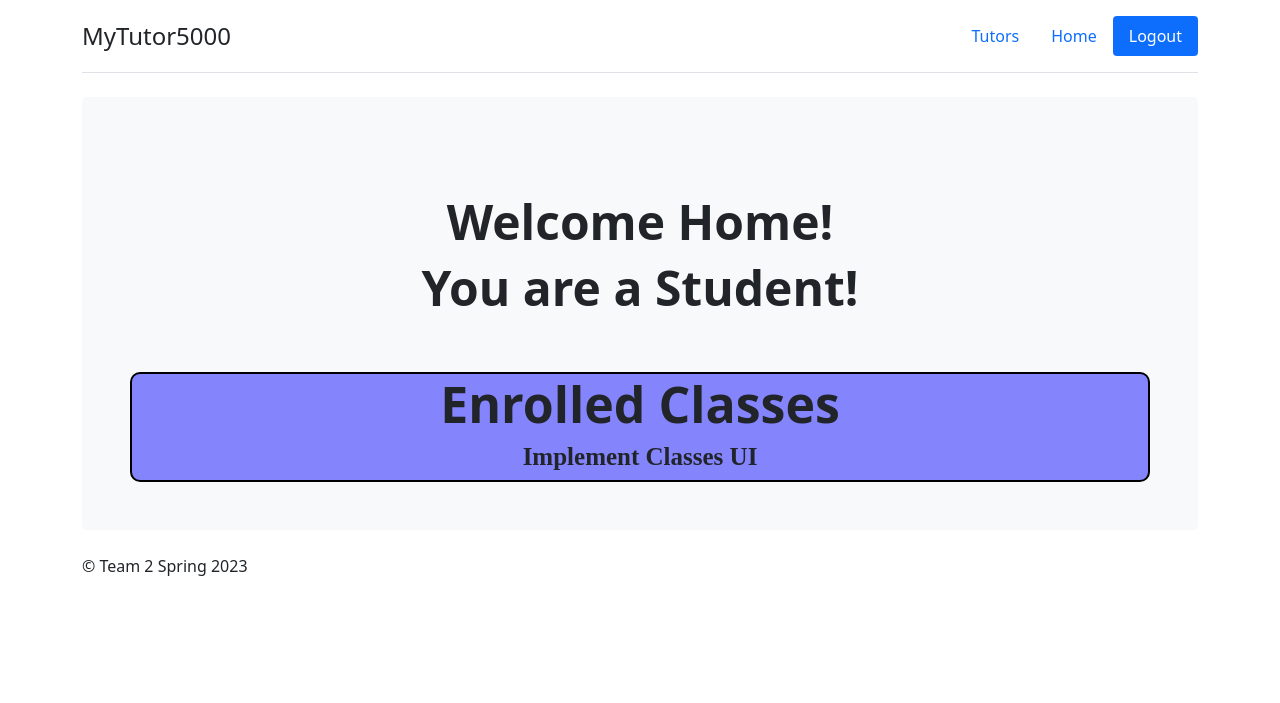
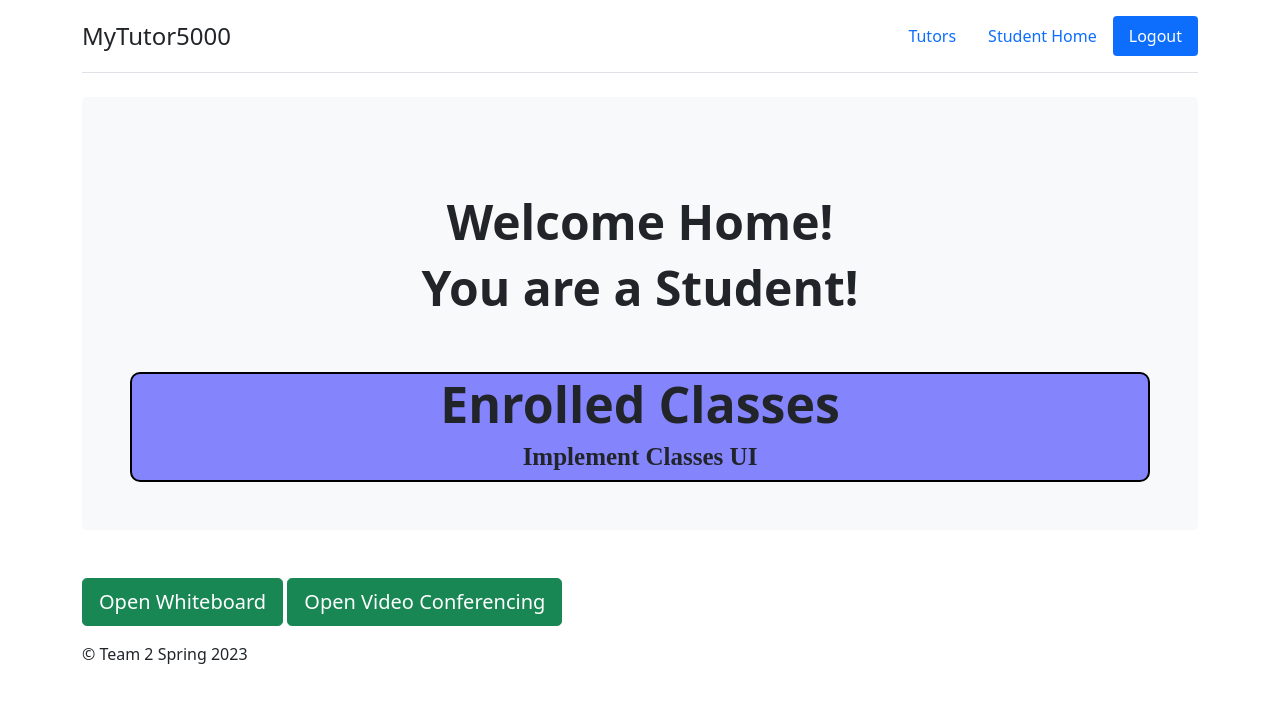
Before and after one commit to Varun-Rallabandi/CS471, a Flask app: page /studenthome in a window 1280 px wide. Shown: the top 703 px of the page. Run offline with Flask 3, Linux system fonts and the light colour scheme; the visitor is signed in with stand-in values (Sample User, id 1).

Commit message:
cleaned up links and buttons to connect and some text

```diff
--- a/app.py
+++ b/app.py
@@ -48,7 +48,7 @@ app = Flask(__name__)
 mysql = MySQL()
 # MySQL configurations
 app.config['MYSQL_DATABASE_USER'] = 'root'
-app.config['MYSQL_DATABASE_PASSWORD'] = 'password'
+app.config['MYSQL_DATABASE_PASSWORD'] = 'ItalianDressing1!'
 app.config['MYSQL_DATABASE_DB'] = 'bucketlist'
 app.config['MYSQL_DATABASE_HOST'] = 'localhost'
 mysql.init_app(app)
--- a/templates/managerViewUsers.html
+++ b/templates/managerViewUsers.html
@@ -37,12 +37,6 @@
 
 				</nav>
 
-			</div>
-			<div class="bg-light rounded-3 mb-4 p-5">
-				<div class="container-fluid py-5">
-					<h1 class="text-center fw-bold display-5">Welcome Home!</h1>
-					<h2 class="text-center fw-bold display-5">You are a Manager!</h2>
-				</div>
 			</div>
 
 			<div class="container-fluid">
--- a/templates/studenthome.html
+++ b/templates/studenthome.html
@@ -31,7 +31,7 @@
 							<a href="/tutorInfo" class="nav-link">Tutors</a>
 						</li>
 						<li class="nav-item">
-							<a href="/studenthome" class="nav-link">Home</a>
+							<a href="/studenthome" class="nav-link">Student Home</a>
 						</li>
 						<li class="nav-item">
 							<a href="/logout" class="nav-link active">Logout</a>
@@ -52,6 +52,18 @@
 				</div>
 			</div>
 
+			<br>
+			<div>
+				<p>
+					<a class="btn btn-lg btn-success" href="/whiteboard" role="button"
+						>Open Whiteboard</a
+					>
+					<a class="btn btn-lg btn-success" href="/videoconference" role="button"
+						>Open Video Conferencing</a
+					>
+				</p>
+			</div>
+
 			<footer class="footer">
 
 				<p>&copy; Team 2 Spring 2023</p>
--- a/templates/tutorRequests.html
+++ b/templates/tutorRequests.html
@@ -37,11 +37,6 @@
 
 				</nav>
 
-			</div>
-			<div class="bg-light rounded-3 mb-4 p-5">
-				<div class="container-fluid py-5">
-					<h1 class="text-center fw-bold display-5">These are the current Tutoring Requests</h1>
-				</div>
 			</div>
 
 			<div class="bg-light rounded-3 mb-4 p-5">
```
Also changed, not shown: templates/tutorhome.html (+13 -0 lines), templates/videocon.html (+6 -4 lines), templates/whiteBoard.html (+5 -3 lines).
